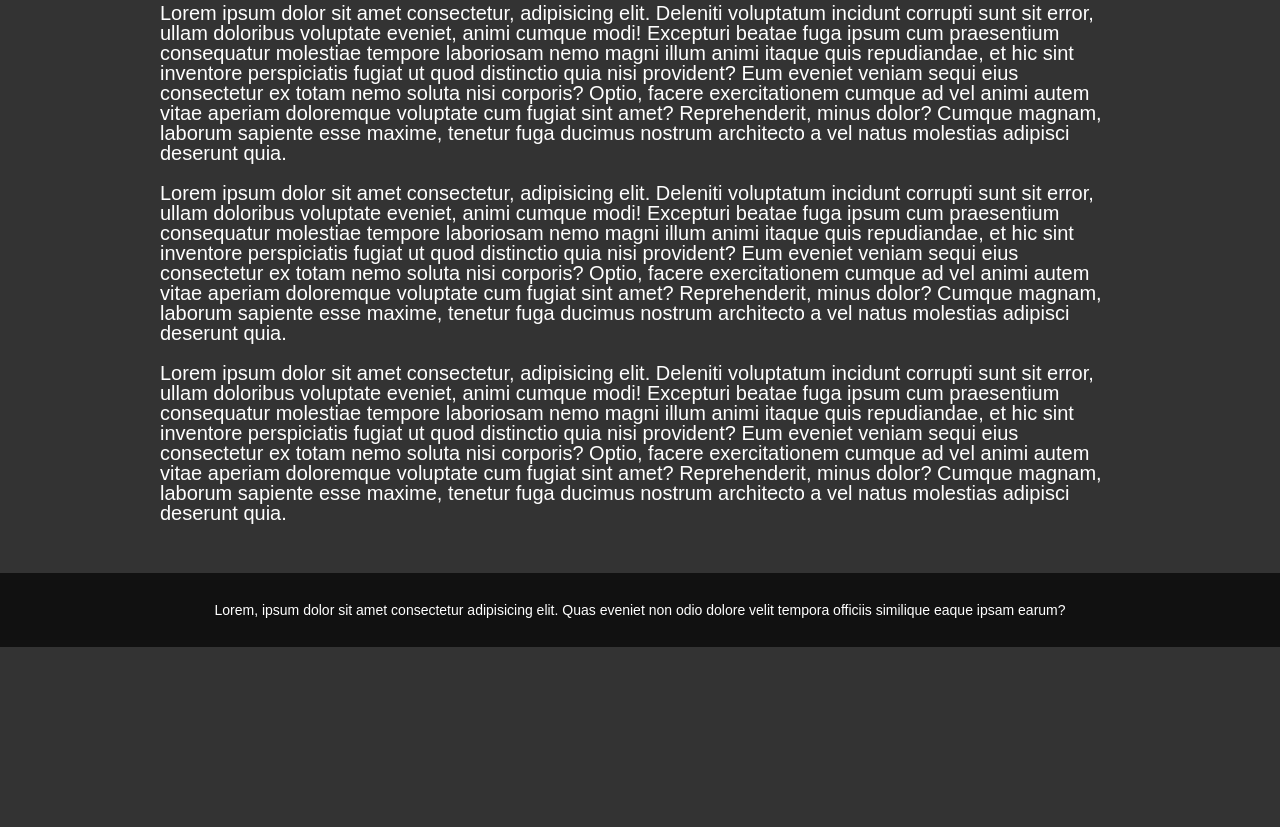
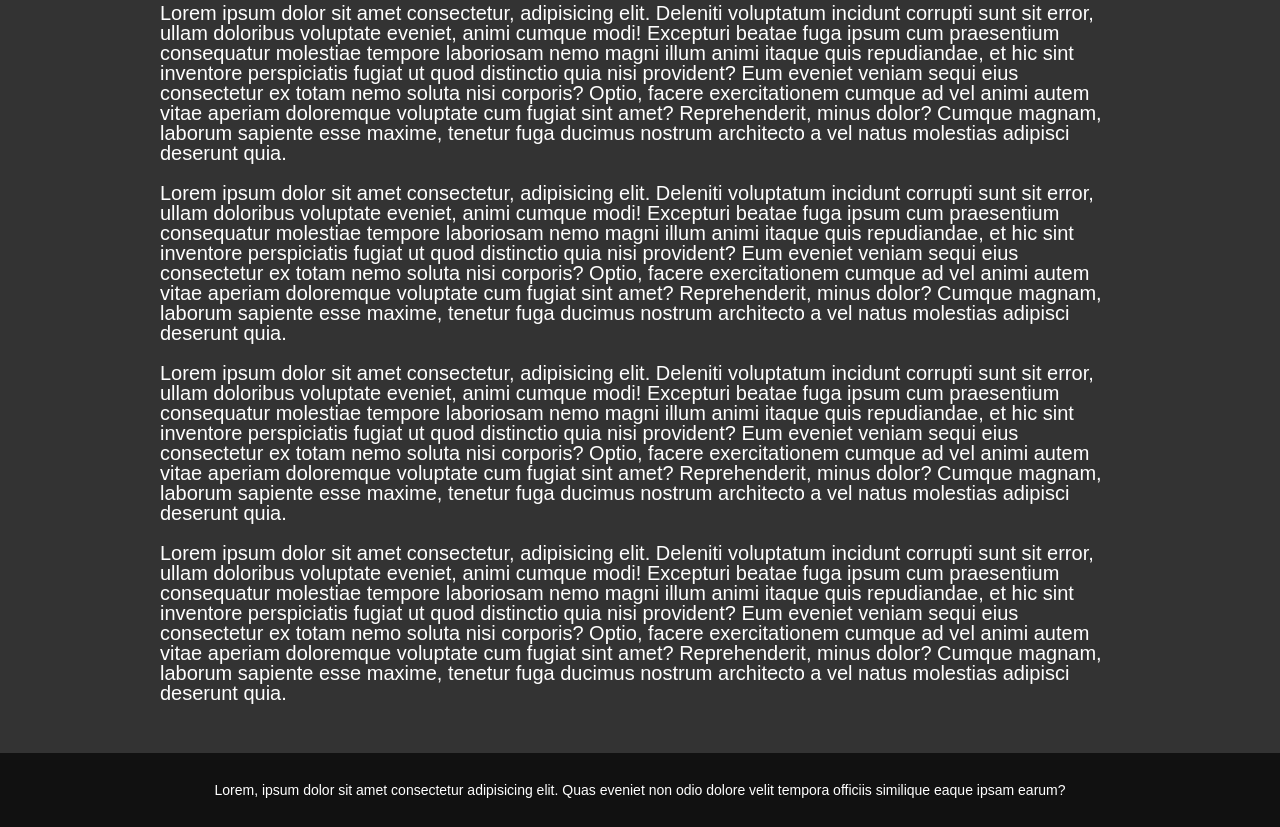
Before and after one commit to iandy1731/Fullscreen, a plain HTML site: page index.html in a window 1280 px wide. Shown: the part 2787-3614 px from the top of the page. Before the commit the page ends 3434 px from the top, so only its background shows below. Drawn offline with Linux system fonts and the light colour scheme.

Commit message:
Commit_3

```diff
--- a/index.html
+++ b/index.html
@@ -43,6 +43,9 @@
                <p>
                    Lorem ipsum dolor sit amet consectetur, adipisicing elit. Deleniti voluptatum incidunt corrupti sunt sit error, ullam doloribus voluptate eveniet, animi cumque modi! Excepturi beatae fuga ipsum cum praesentium consequatur molestiae tempore laboriosam nemo magni illum animi itaque quis repudiandae, et hic sint inventore perspiciatis fugiat ut quod distinctio quia nisi provident? Eum eveniet veniam sequi eius consectetur ex totam nemo soluta nisi corporis? Optio, facere exercitationem cumque ad vel animi autem vitae aperiam doloremque voluptate cum fugiat sint amet? Reprehenderit, minus dolor? Cumque magnam, laborum sapiente esse maxime, tenetur fuga ducimus nostrum architecto a vel natus molestias adipisci deserunt quia.
                </p>
+               <p>
+                   Lorem ipsum dolor sit amet consectetur, adipisicing elit. Deleniti voluptatum incidunt corrupti sunt sit error, ullam doloribus voluptate eveniet, animi cumque modi! Excepturi beatae fuga ipsum cum praesentium consequatur molestiae tempore laboriosam nemo magni illum animi itaque quis repudiandae, et hic sint inventore perspiciatis fugiat ut quod distinctio quia nisi provident? Eum eveniet veniam sequi eius consectetur ex totam nemo soluta nisi corporis? Optio, facere exercitationem cumque ad vel animi autem vitae aperiam doloremque voluptate cum fugiat sint amet? Reprehenderit, minus dolor? Cumque magnam, laborum sapiente esse maxime, tenetur fuga ducimus nostrum architecto a vel natus molestias adipisci deserunt quia.
+               </p>
             </div>
         </div>
         <footer class="footer">
```
